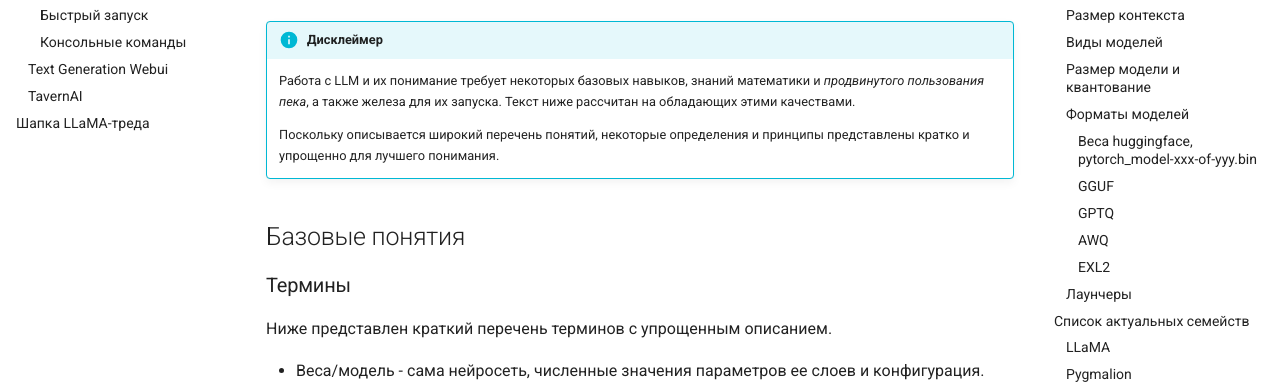
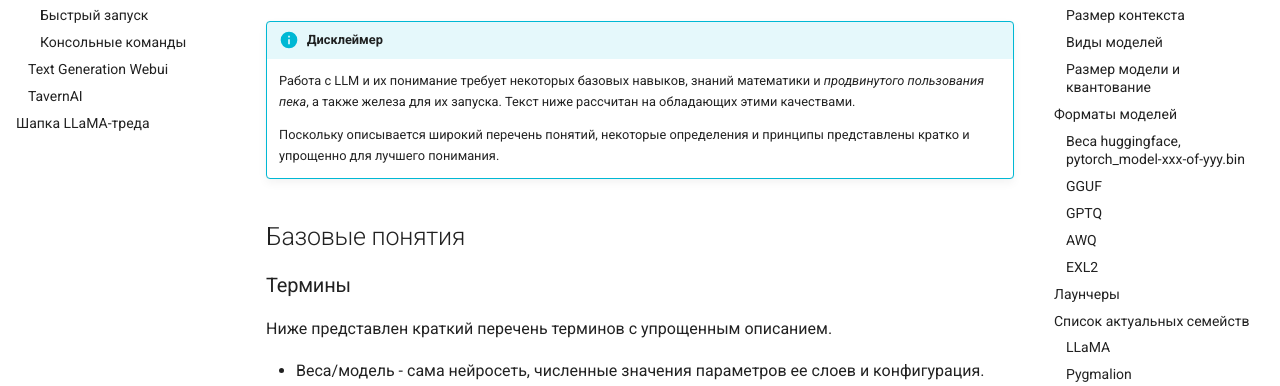
Before and after one commit to 2ch-ai/wiki, an MkDocs documentation site: the page built from docs/llama/index.md, in a window 1280 px wide. Shown: the part 252-638 px from the top of the page. Built offline with MkDocs 1.6.1 and Material for MkDocs 9.7.7, drawn with Linux system fonts in a browser that asks for light colours.

Commit message:
reduce nesting level

```diff
--- a/docs/llama/index.md
+++ b/docs/llama/index.md
@@ -110,38 +110,38 @@ LLM имеют гораздо большее по сравнению с друг
 - Квантованные (особенно в малую битность) модели малопригодны для обучения, есть алгоритмы типа QLora и подобные, но их результат будет хуже чем при работе с полноразмерными моделями.
 - Сильное ужатие приведет к поломке и шизе, 3 бита можно считать нижней границей.
 
-### Форматы моделей
+## Форматы моделей
 Все описанные форматы кроме GGUF распространяются папкой, в которой лежат как веса модели (файлы .bin или .safetensors).
 
 !!! info "Из всей совокупности форматов нам интересны только GGUF и GPTQ/EXL2 кванты."
 
-#### Веса huggingface, pytorch_model-xxx-of-yyy.bin
+### Веса huggingface, pytorch_model-xxx-of-yyy.bin
 
 Оригинальные неквантованные веса, могут быть запущены с помощью Transformers, однако следует отметить что в ванильном представлении (без использования ядра exllama в text-generation-webui) он крайне неэффективно использует память. Из плюсов - поддержка всего и вся, легкость разработки новых фич, возможность запускать на процессоре и делить между разными видеокартами. Обычному нужен чтобы про него почитать и забыть. После прямой конверсии в safetensors оригинальные веса могут быть запущены с помощью Exllama 2 в fp16.
 
-#### GGUF
+### GGUF
 Формат для Llamacpp, может быть запущен на процессоре, на видеокарте, на процессоре и видеокарте совместно, на маках с их общей памятью и ускорением и прочем.
 
 Используется также во всяких форках llamacpp (kobold_cpp, ...). Если ты "счастливый" обладатель 8гб врам или менее, то это твой бро для запуска моделей побольше.
 Размер кванта обознается как `qN_K_s`, где `N` - битность (реальная не соответствует написанному, Q2 имеет более 3х бит), K - версия формата, качать нужно только ее (исключение - Q8_0), буква после K: S - поменьше размером но пониже точностью, M - побольше но поточнее, L - еще больше (почти не встречается). Из плюсов - все в одном файле, квантование в этот формат можно сделать на любом калькуляторе. Из минусов - поскольку используется фиксированная таблица точности для разных частей модели, потерь при ужатии чуть больше чем в других форматах при том же размере.
 
-#### GPTQ
+### GPTQ
 Один из первых форматов квантованной модели (при этом достаточно эффективный).
 
 Может быть выполнен в 3, 4 и 8 бит, также содержит параметры group size а act order, определяющие внутреннюю структуру и размер. Самый простой - без act order с одной группой. Самый жирный - 32 группы с act order, на "4 битах" имеет эффективную битность ~4.65.
 Может быть запущен с помощью разных лаунчеров, наиболее интересен Exllama (2). Работает на видеокарте.
 
-#### AWQ
+### AWQ
 Более новый формат для видеокарты.
 
 Обещают большую эффективность квантования по сравниню с GPTQ, аж что 3 бита AWQ равно 4 битам GPTQ (подтверждений этому не замечено). Может быть запущен с помощью AutoAWQ, формат относительно редкий и не рекомендуется.
 
-#### EXL2
+### EXL2
 Новый формат для лаунчера Exllama2.
 
 Похож на gptq, но позволяет делать квантование в произвольную битность. В процессе создания происходит оценка важности разных частей моделей, что должно давать наилучшее качество в том же размере. Из минусов - кантование требует  времени и ресурсов, используемый про оценке датасет может влиять на качество кванта (по степени влияния и его наличии достоверных данных нет), если в процессе допущена ошибка (например, использована оценка для другой модели) - результат может оказаться посредственным. Запускается через Exllama2. Работает только на видеокарте.
 
-### Лаунчеры
+## Лаунчеры
 !!! info "Из всей совокупности лаунчеров нам интересны только Exllama2 и Llamacpp."
 
 !!! note "Стоит отметить что у каждого из ланучеров реализован свой набор семплеров и функций"
```
